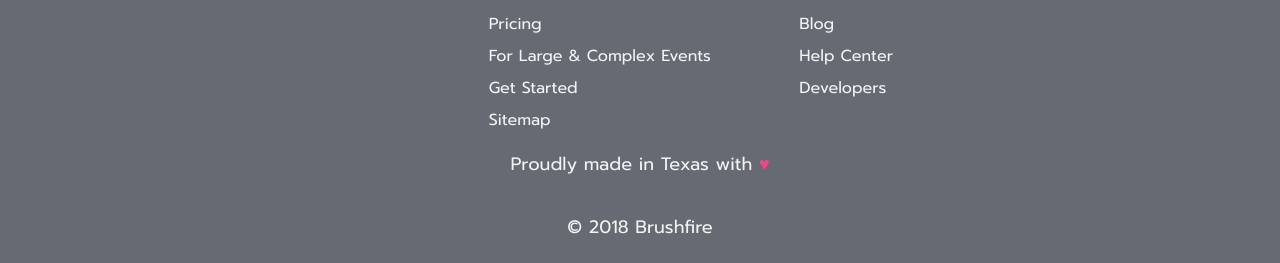
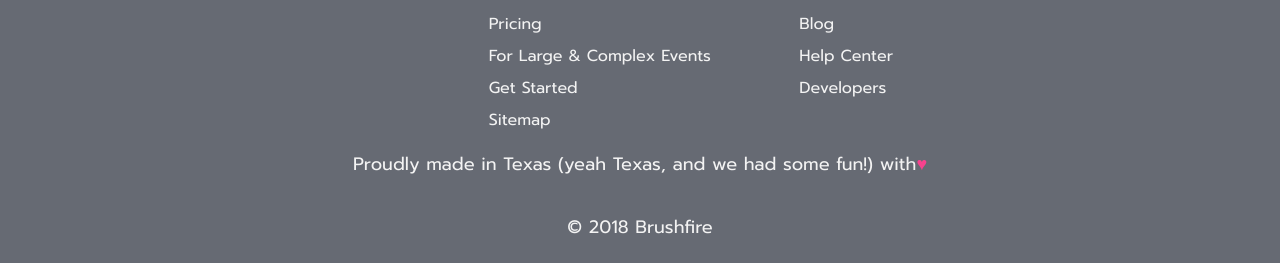
Before and after one commit to elizondovalencia/thefamouscarlos.github.io, a plain HTML site: page index.html in a window 1280 px wide. Shown: the part 4490-4753 px from the top of the page. Drawn offline with nearby package versions, Linux system fonts and the light colour scheme.

Commit message:
Added a small easter egg

```diff
--- a/index.html
+++ b/index.html
@@ -200,7 +200,7 @@
                     </ul>
                 </div>
             </div>
-            <p class="text-center">Proudly made in Texas with <span style="color: #F8428D;">&hearts;</span></p>
+            <p class="text-center">Proudly made in Texas (yeah Texas, and we had some fun!) with<span style="color: #F8428D;">&hearts;</span></p>
             <p class="text-center"> &copy; 2018 Brushfire</p>
         </footer>
 
```
